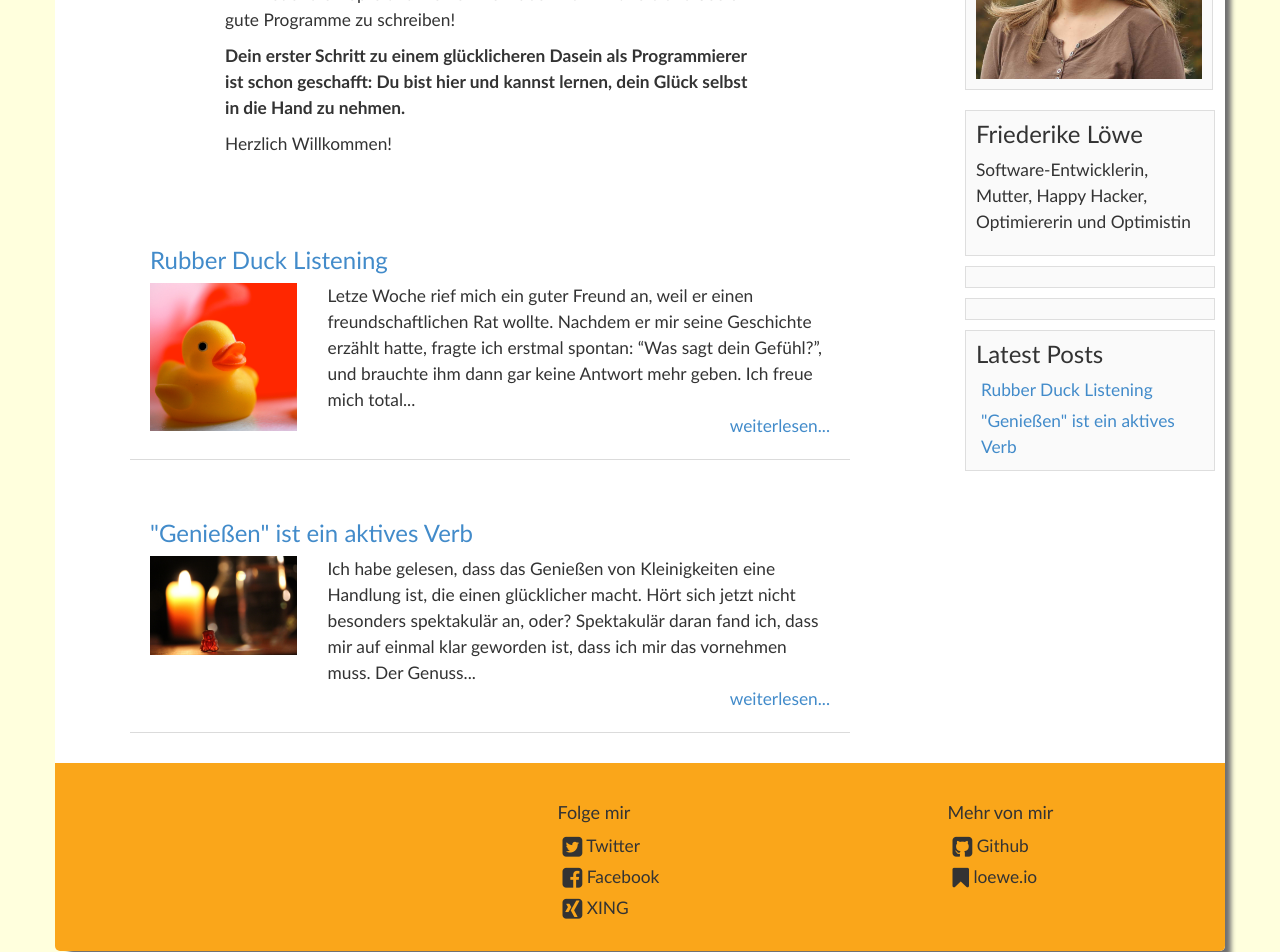
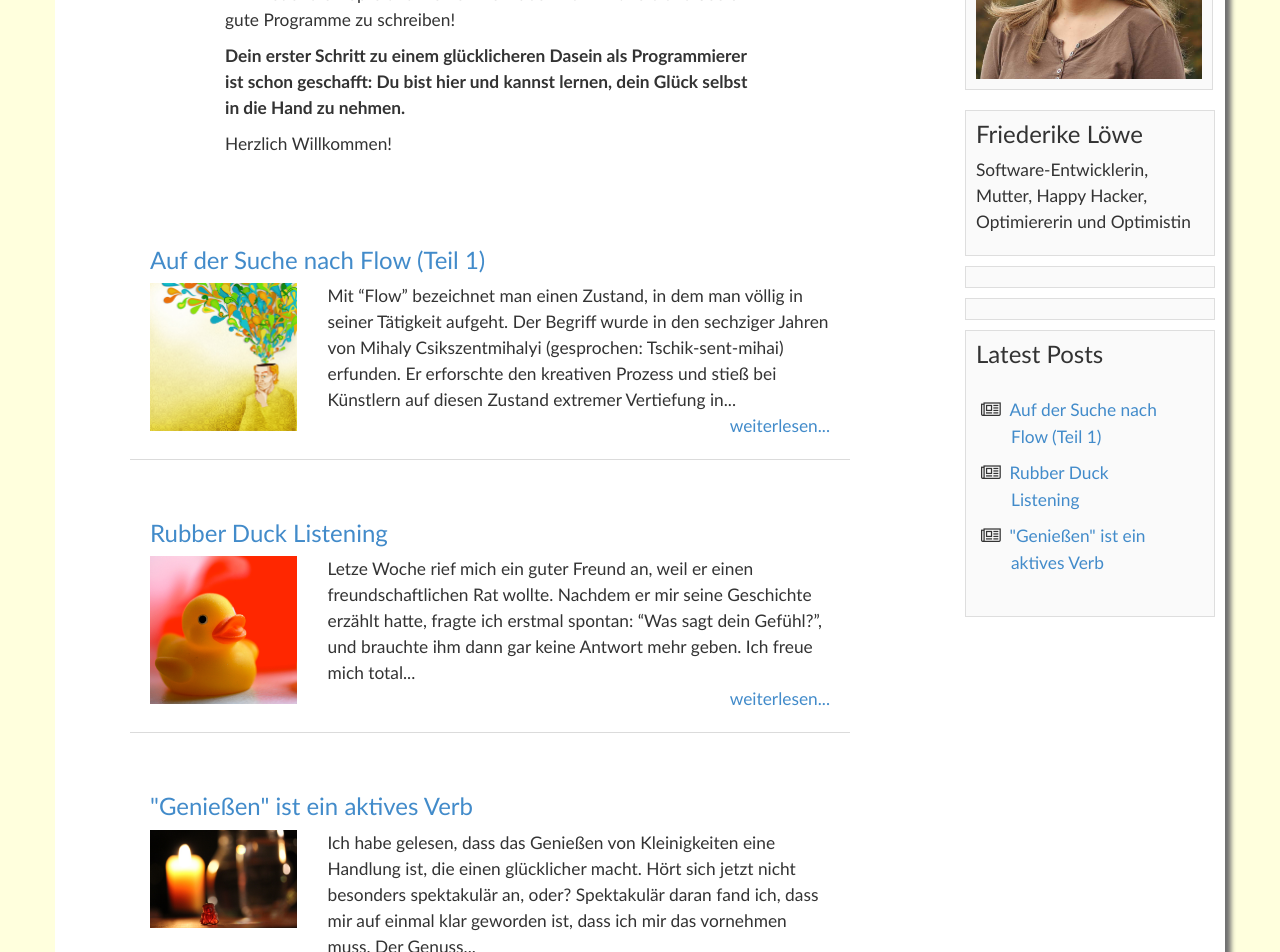
Before and after one commit to FriederikeLoewe/happyhacker.de, a Jekyll site: the page built from index.html, in a window 1280 px wide. Shown: the part 555-1507 px from the top of the page. Built offline with Jekyll 4.4.1, drawn with Linux system fonts in a browser that asks for light colours; comment, search, counter and statistics services are not loaded.

Commit message:
Blogeintrag 3 + Schönheits-OP an 'Latest Posts'

```diff
--- a/_includes/sidebar.html
+++ b/_includes/sidebar.html
@@ -38,7 +38,7 @@
   <h3 class="sidebar-heading"> Latest Posts </h3>
   <ul>
     {% for post in site.posts %}
-      <li><a href="{{post.url}}">{{ post.title }}</a></li>
+      <li> <a href="{{post.url}}">{{ post.title }}</a></li>
     {% endfor %}
   </ul>
 </div>
--- a/_layouts/post.html
+++ b/_layouts/post.html
@@ -11,8 +11,8 @@ layout: default
 		 {% if page.pic != %}
 			<div class="post-image">
 			<img src=/img/blogbilder/{{ page.pic }}><br>
-			{% if page.credit != %}
-				Foto: <a href=" {{ page.credit-link }}" target="_blank"> {{ page.credit-name }} </a>
+			{% if page.credit-link != %}
+				Bild: <a href=" {{ page.credit-link }}" target="_blank"> {{ page.credit-name }} </a>
 			{% endif %}
 			</div>
 		{% endif %}
--- /dev/null
+++ b/_posts/2014-11-17-auf-der-suche-nach-flow-teil-1.md
@@ -0,0 +1,25 @@
+---
+layout: post
+title: "Auf der Suche nach Flow (Teil 1)"
+description: "Meine Erfahrungen mit dem Tickler-File"
+category: "Organisation"
+tags: ["Glücksaktivitäten", "Flow", "GTD"]
+pic: "creativity-flow.jpg"
+credit-link: "http://freepsdfiles.net/backgrounds/creative-flow-psd-illustration"
+credit-name: "Mario Montagna"
+---
+
+
+Mit "Flow" bezeichnet man einen Zustand, in dem man völlig in seiner Tätigkeit aufgeht. Der Begriff wurde in den sechziger Jahren von Mihaly Csikszentmihalyi (gesprochen: Tschik-sent-mihai) erfunden. Er erforschte den kreativen Prozess und stieß bei Künstlern auf diesen Zustand extremer Vertiefung in das Hier und Jetzt. Sonja Lyubomirsky beschreibt das in ihrem Buch ["Glücklich sein"][1] sehr plastisch:
+
+> *"Sie gehen vollends in Ihrer Tätigkeit auf, konzentrieren sich ausschließlich auf sie und verlieren Ihr Gefühl für sich selbst. Ihre Tätigkeit nimmt Sie mit Ihren Fähigkeiten und Fertigkeiten ganz in Anspruch und lässt Sie über sich hinauswachsen."*
+
+Das klingt doch toll, oder? Wie gelangt man also in diesen Zustand? Das Geheimnis ist, dass man seinen optimalen Arbeitspunkt finden muss. Es muss ein Gleichgewicht zwischen den eigenen Fähigkeiten und den Anforderungen der aktuellen Situation bestehen. Das ist eine simple Forderung, die sich aber auf Anhieb gar nicht so einfach umsetzen lässt, oder? Natürlich spielen in eine Situation immer viele Faktoren mit hinein, deshalb passiert einem dieses Gefühl von allein vielleicht eher selten. Aber die gute Nachricht ist: Ich kann meine Situation ja beeinflussen. Ich kann Flow anstreben und muss nicht darauf warten (wie auf besseres Wetter)!
+
+Weil so viele Randbedingungen in meinem Alltag darüber entscheiden, ob Flow für mich möglich ist, widme ich diesem Thema gleich eine ganze Reihe Blog-Einträge. Es geht um die Stellschrauben, die ich persönlich gefunden habe, um meinen optimalen Arbeitspunkt zu erreichen. Vieles hat mit der Organisation meiner Aufgaben zu tun. Das war ein Gebiet, das mich früher oft überfordert hat. Aber auch andere Themen werden Raum finden. Lasst euch überraschen...
+
+Eine Erkenntnis heute morgen am Frühstückstisch passt direkt zum Thema: Es kommt darauf an, die richtigen Aufgaben in der passenden Situation zu erledigen. Mein Mann und mein Sohn sind gerade zusammen zum Einkaufen gefahren. Was kann ich in dieser Stunde zu Hause am besten machen? Duschen? Putzen? Aufräumen? Lesen? - Ich habe mich fürs Bloggen entschieden, weil die anderen Aufgaben leicht auch etwas Wirbel nebenbei vertragen können und diese eine Morgenstunde in völliger Ruhe am Schreibtisch einfach wundervoll ist. Mir fließen die Worte nur so aus den Fingern und ich hoffe, ihr fühlt euch ebenso inspiriert und motiviert wie ich, während ich dies schreibe.
+
+Was habt ihr für Erfahrungen mit Flow? Auf welche Probleme seid ihr vielleicht schon auf eurer Suche gestoßen? Welche Lösungen habt ihr gefunden? Nutzt gerne die Kommentarfunktion oder schreibt mir eine E-Mail!
+
+[1]: http://www.amazon.de/gp/product/3593399369/ref=as_li_tl?ie=UTF8&camp=1638&creative=19454&creativeASIN=3593399369&linkCode=as2&tag=happyhade-21&linkId=SANTUXXL67QWESJH
--- a/css/main.css
+++ b/css/main.css
@@ -119,14 +119,23 @@ margin-top: 15px;
 
 .sidebar-posts ul {
   list-style-type:none;
-  margin: 0px;
+  margin: 30px;
   padding-left: 5px;
+
+
 }
 
 .sidebar-posts ul li {
-  margin-top: 5px;
+  margin-top: 10px;
+	text-indent:-30px;
 }
 
+.sidebar-posts li:before {
+font-family: 'FontAwesome';
+content: '\f1ea\A0';
+
+
+}
 .sidebar-heading {
 	margin-top:0px;
 }
```
Also changed, not shown: img/blogbilder/creativity-flow.jpg (added), 1 other file.
